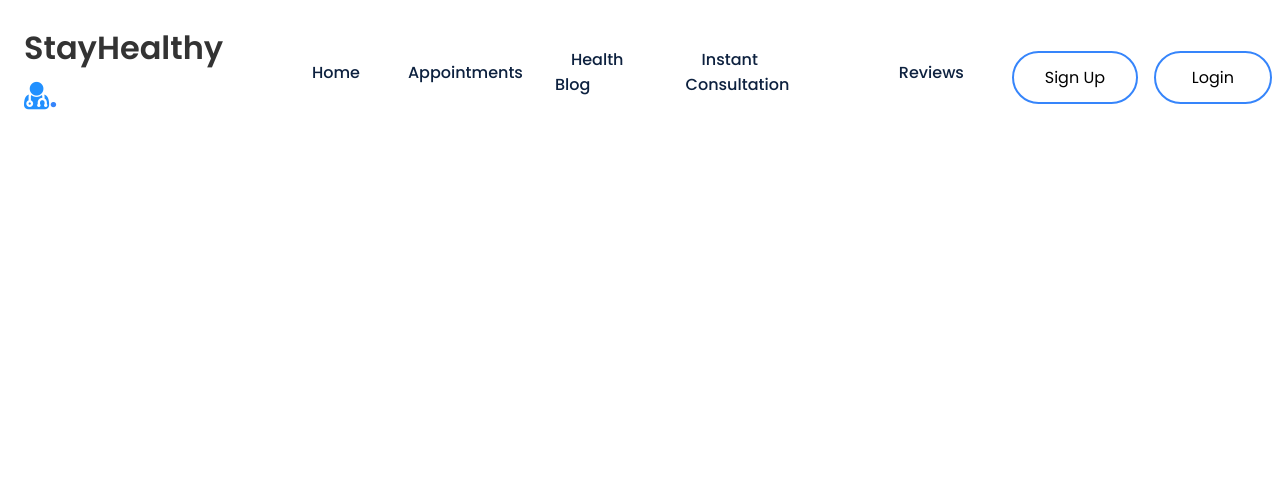
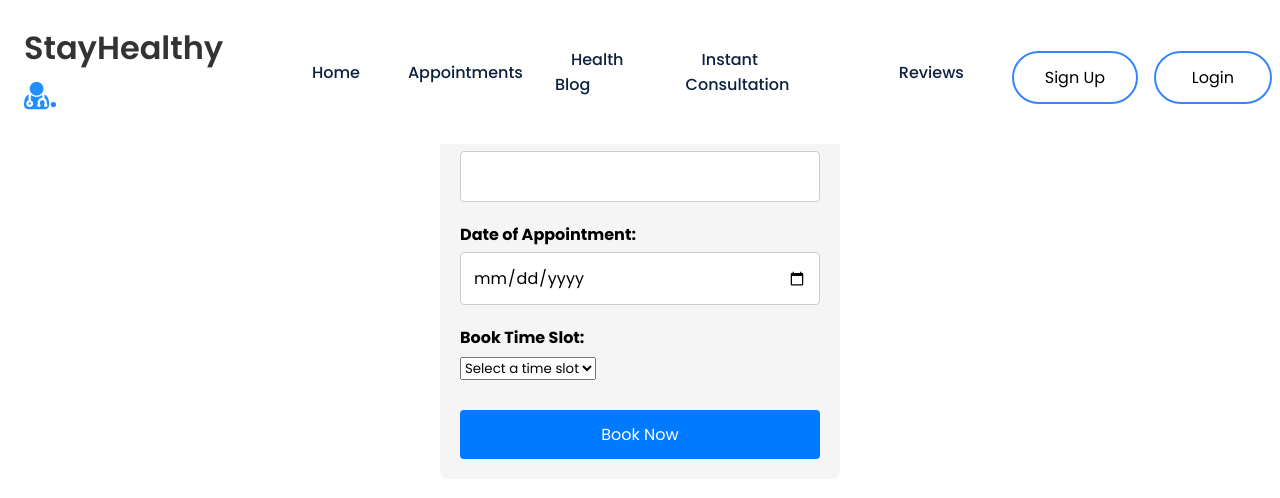
Before and after one commit to rizwan-atta/medical-app-test, a React (Create React App) app: page /AppointmentForm in a window 1280 px wide. Shown: the top 498 px of the page. Built offline with nearby package versions, Linux system fonts and the light colour scheme.

Commit message:
after doctor card

```diff
--- a/src/App.js
+++ b/src/App.js
@@ -7,6 +7,8 @@
 import Login from './Components/Login/Login';
 import InstantConsultation from './Components/InstantConsultationBooking/InstantConsultation';
 import FindDoctorSearch from './Components/FindDoctorSearch/FindDoctorSearch';
+import AppointmentForm from './Components/AppointmentForm/AppointmentForm';
+
 
 function App() {
 
@@ -20,6 +22,8 @@
               <Route path="/Login" element={<Login />} />
               <Route path="/instant-consultation" element={<InstantConsultation />} />
               <Route path='/finddoctor' element={<FindDoctorSearch />} />
+              <Route path='/AppointmentForm' element={<AppointmentForm />} />
+
               </Routes>
 
         </BrowserRouter>
--- /dev/null
+++ b/src/Components/AppointmentForm/AppointmentForm.js
@@ -0,0 +1,91 @@
+import React, { useState } from 'react'
+import { Link } from "react-router-dom";
+
+
+const AppointmentForm = ({ doctorName, doctorSpeciality, onSubmit }) => {
+    const [name, setName] = useState('');
+    const [phoneNumber, setPhoneNumber] = useState('');
+    const [date, setDate] = useState('');
+    const [time, setTime] = useState('');
+    const [selectedSlot, setSelectedSlot] = useState(null);
+
+    const handleSlotSelection = (slot) => {
+        setSelectedSlot(slot);
+    };
+
+    const handleFormSubmit = (e) => {
+        e.preventDefault();
+        onSubmit({ name, phoneNumber, date, time });
+        setName('');
+        setPhoneNumber('');
+        setDate('');
+        setTime('');
+
+
+    };
+
+    return (
+        <form onSubmit={handleFormSubmit} className="appointment-form">
+            <div className="form-group">
+                <label htmlFor="name">Name:</label>
+                <input
+                    type="text"
+                    id="name"
+                    value={name}
+                    onChange={(e) => setName(e.target.value)}
+                    required
+                />
+            </div>
+            <div className="form-group">
+                <label htmlFor="phoneNumber">Phone Number:</label>
+                <input
+                    type="tel"
+                    id="phoneNumber"
+                    value={phoneNumber}
+                    onChange={(e) => setPhoneNumber(e.target.value)}
+                    required
+                />
+            </div>
+            <div className="form-group">
+                <label htmlFor="date">Date of Appointment:</label>
+                <input
+                    type="date"
+                    id="date"
+                    value={date}
+                    onChange={(e) => setDate(e.target.value)}
+                    required
+                />
+
+            </div>
+            <div className="form-group">
+                <label htmlFor="time">Book Time Slot:</label>
+                <select
+                    id="time"
+                    value={time}
+                    onChange={(e) => setTime(e.target.value)}
+                    required
+                >
+                    <option value="">Select a time slot</option>
+                    <option value="9:00 AM">9:00 AM</option>
+                    <option value="9:30 AM">9:30 AM</option>
+                    <option value="10:00 AM">10:00 AM</option>
+                    <option value="10:30 AM">10:30 AM</option>
+                    <option value="11:00 AM">11:00 AM</option>
+                    <option value="11:30 AM">11:30 AM</option>
+                    <option value="12:00 PM">12:00 PM</option>
+                    <option value="2:00 PM">2:00 PM</option>
+                    <option value="2:30 PM">2:30 PM</option>
+                    <option value="3:00 PM">3:00 PM</option>
+                    <option value="3:30 PM">3:30 PM</option>
+                    <option value="4:00 PM">4:00 PM</option>
+                    <option value="4:30 PM">4:30 PM</option>
+                    <option value="5:00 PM">5:00 PM</option>
+                    <option value="5:30 PM">5:30 PM</option>
+                </select>
+            </div>
+            <button type="submit">Book Now</button>
+        </form>
+    );
+};
+
+export default AppointmentForm;
```
Also changed, not shown: 1 other file (tests, documents, lock files or other folders).
